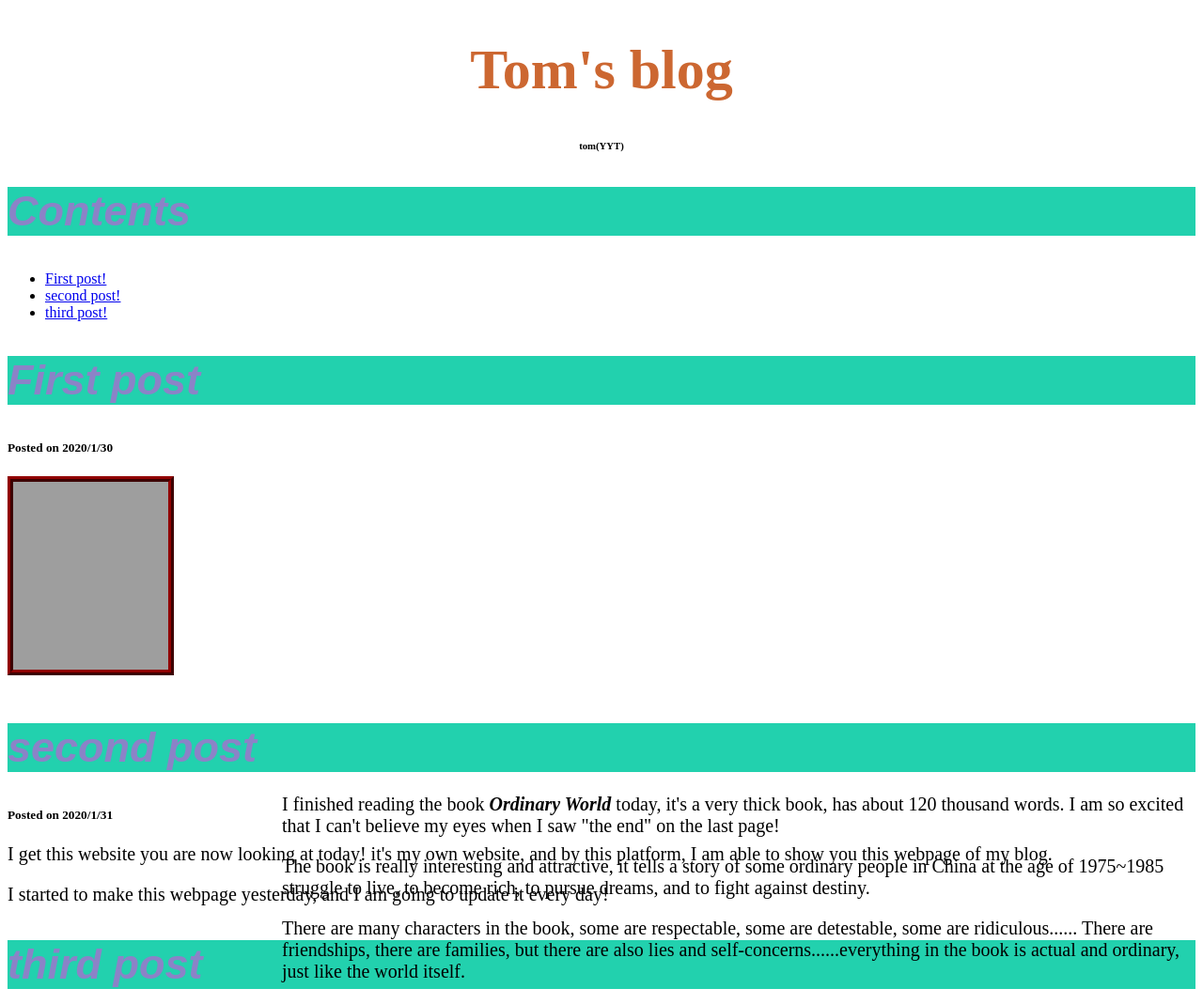
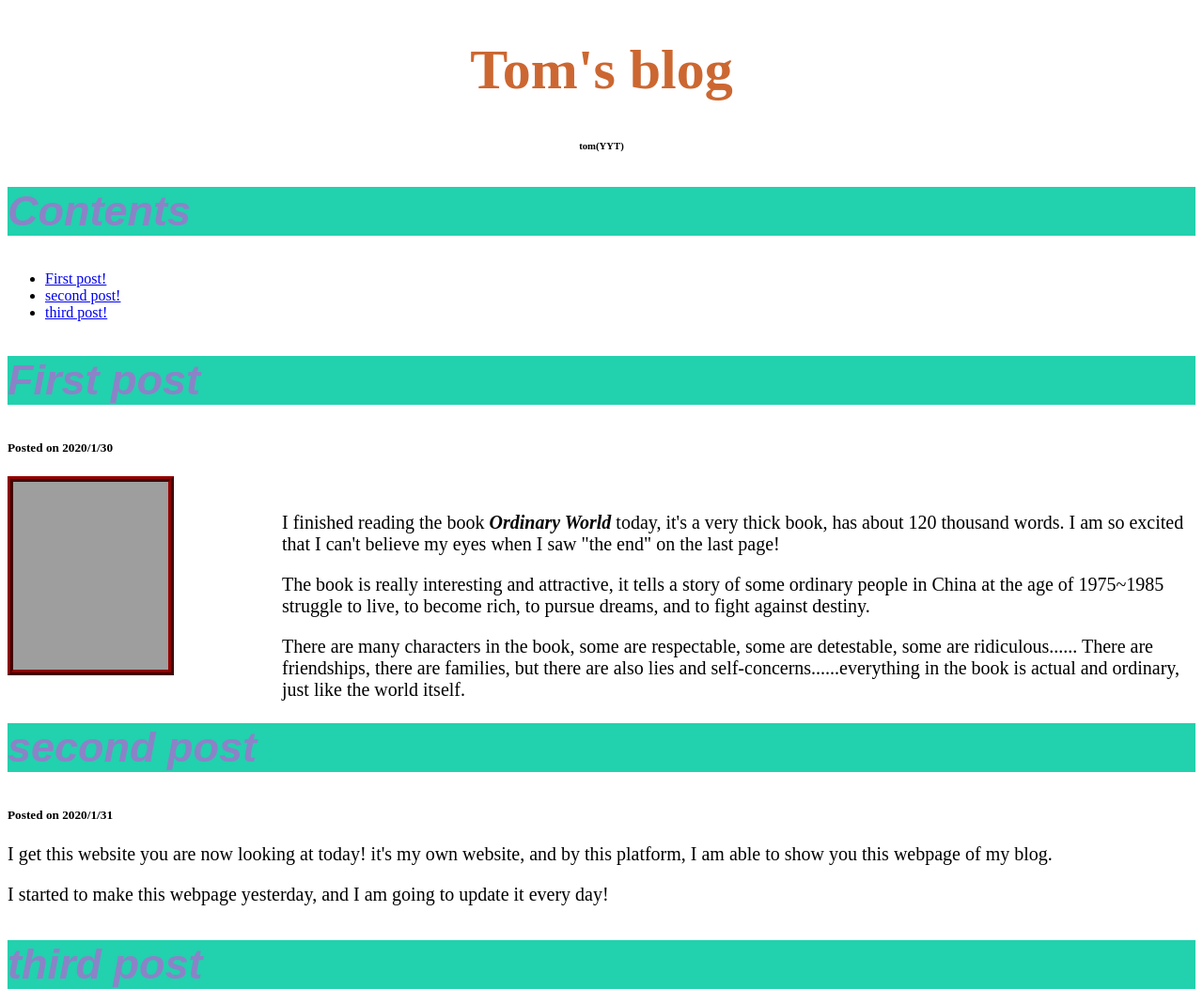
Before and after one commit to Tommount/Tommount.github.io, a plain HTML site: page index.html in a window 1280 px wide. Shown: the top 1069 px of the page at 94% size. Drawn offline with Linux system fonts and the light colour scheme; grey boxes are pictures that could not be loaded.

Commit message:
Update index.html

```diff
--- a/index.html
+++ b/index.html
@@ -30,7 +30,7 @@
             }
             #fp{
                 position:absolute;
-                top:825px;
+                top:525px;
                 left:300px
             }
         </style>
```
